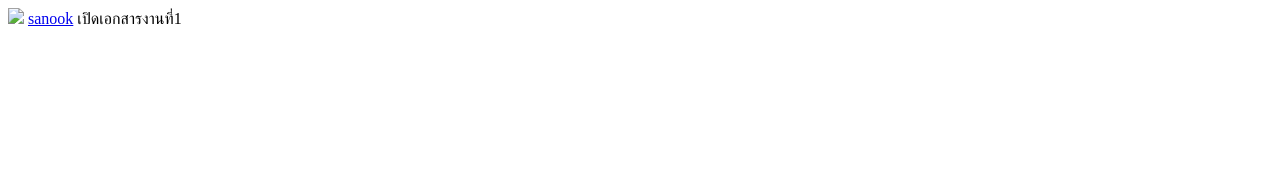
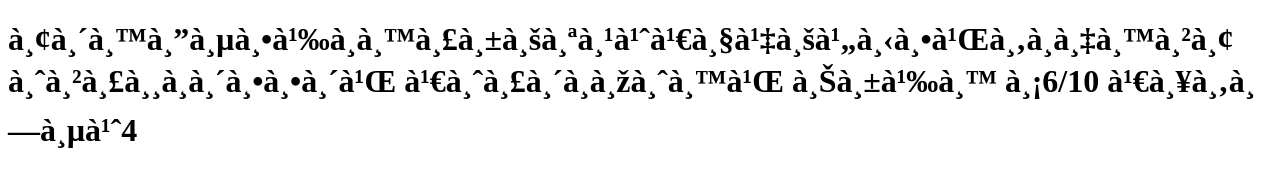
Before and after one commit to 40794-cpu/jarukit, a plain HTML site: page index.html in a window 1280 px wide. Drawn offline with Linux system fonts and the light colour scheme.

Commit message:
Update index.html

```diff
--- a/index.html
+++ b/index.html
@@ -1,12 +1,9 @@
 <!DOCTYPE html>
 <html lang="th">
-<head>
-<meta charset="utf-8">
-<title>work5 html link</title>
+   <meta charset"utf-8">
+  <title>ยินดีต้อนรับ</title>
 </head>
-<body>
-<img src="c1superstar-cupola-10316236_640.jpg">
-<a href="https://www.sanook.com" target="_blak">sanook</a>
-<a herf="work01-610-04.html" target="_blsnk"> เปิดเอกสารงานที่1</a>
-</body>
-<html>
+  <body>
+    <h1 style"color:red;font-size:300%;">ยินดีต้อนรับสู่เว็บไซต์ของนาย จารุกิตติ์ เจริญพจน์ ชั้น ม6/10 เลขที่4
+  </body>
+  </html>
```
